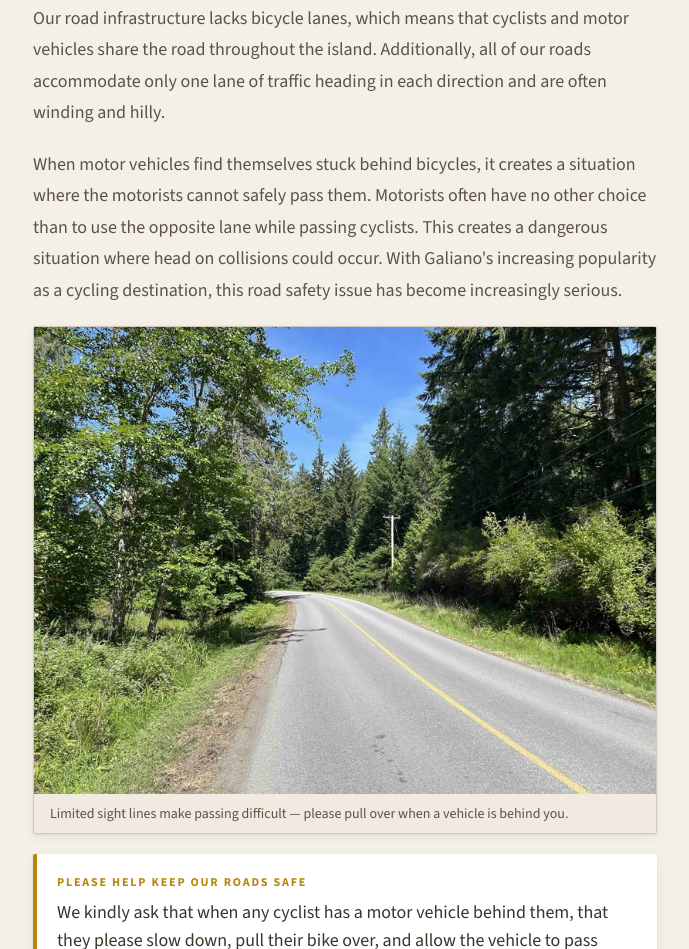
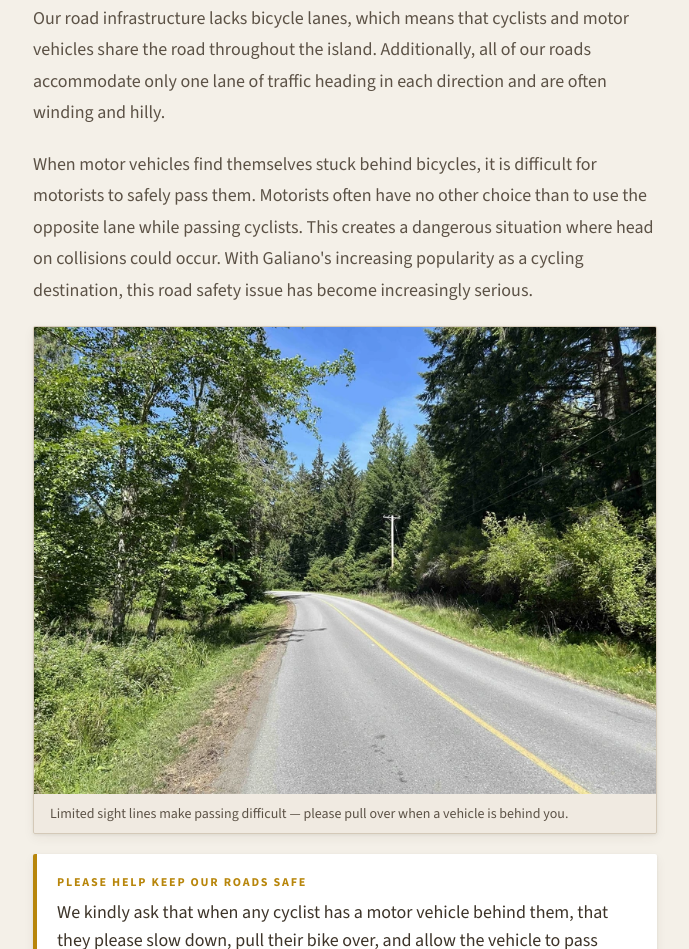
Before and after one commit to EricMorrisonDev/Galiano_Cycling_Safety, a website: page index.html in a window 1280 px wide. Shown: the part 1232-2181 px from the top of the page, without its empty margins (295-984 px from the left). Drawn offline with nearby package versions, Linux system fonts and the light colour scheme.

Commit message:
tweaked some more text

```diff
--- a/index.html
+++ b/index.html
@@ -87,7 +87,7 @@
 
         <p>
           When motor vehicles find themselves stuck behind bicycles,
-          it creates a situation where the motorists cannot safely pass them.
+          it is difficult for motorists to safely pass them.
           Motorists often have no other choice than to use the opposite lane
           while passing cyclists. This creates a dangerous situation where head on
           collisions could occur. With Galiano's increasing popularity as a cycling
```
